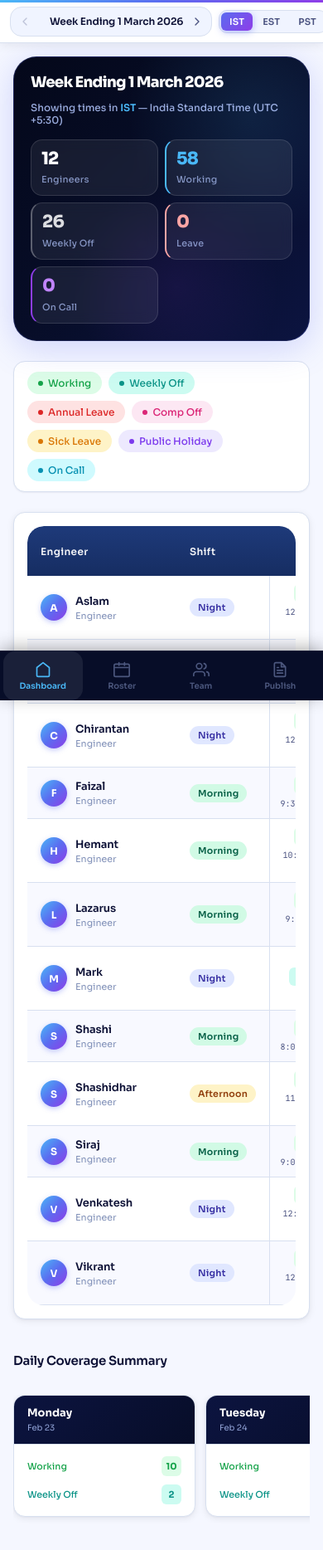
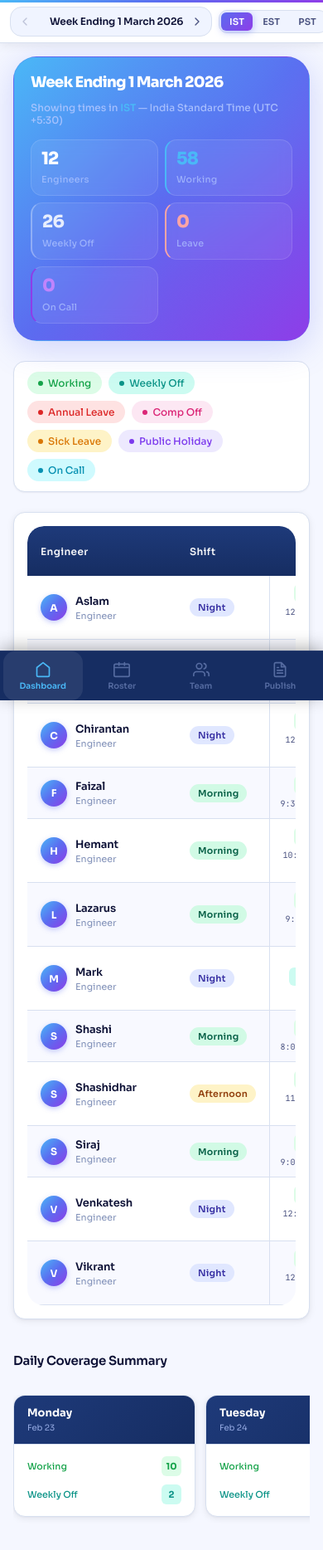
Before and after one commit to ganpatibappa885-ui/roster-app, a React (Vite) app: page / in a window 390 px wide. Shown: the top 1868 px of the page at 83% size. Built offline with nearby package versions, Linux system fonts and the light colour scheme.

Commit message:
theme: brand gradient heroes, medium navy table headers

```diff
--- a/src/App.css
+++ b/src/App.css
@@ -297,7 +297,7 @@ body {
 .dash-hero {
   display: flex; align-items: flex-start; justify-content: space-between;
   gap: var(--space-8); padding: var(--space-8);
-  background: linear-gradient(135deg, var(--dark-950) 0%, var(--dark-900) 50%, var(--dark-800) 100%);
+  background: linear-gradient(135deg, #4ab8f7 0%, #5b6cf0 50%, #8e3de8 100%);
   border: 1px solid rgba(91,108,240,0.25);
   border-radius: var(--radius-xl);
   box-shadow: var(--shadow-brand-lg);
@@ -451,7 +451,7 @@ body {
 .day-card:hover { box-shadow: var(--shadow-md); border-color: var(--border-strong); transform: translateY(-2px); }
 .day-card-weekend { border-color: rgba(91,108,240,0.2); background: linear-gradient(180deg, #f0f0ff 0%, var(--bg-card) 100%); }
 
-.day-card-header { padding: var(--space-3) var(--space-4); background: linear-gradient(135deg, var(--dark-800), var(--dark-900)); border-bottom: 1px solid var(--border); }
+.day-card-header { padding: var(--space-3) var(--space-4); background: linear-gradient(135deg, #1e3a7a, #162d62); border-bottom: 1px solid var(--border); }
 .day-card-name { font-size: var(--text-base); font-weight: var(--font-bold); color: #fff; display: block; }
 .day-card-date { font-size: 10px; color: rgba(180,200,255,0.8); margin-top: 2px; }
 
@@ -607,7 +607,7 @@ body {
 ════════════════════════════════════════ */
 .team-page { padding-top: var(--space-6); }
 
-.team-hero { display: flex; align-items: flex-start; justify-content: space-between; gap: var(--space-6); padding: var(--space-6) var(--space-8); background: linear-gradient(135deg, var(--dark-950) 0%, var(--dark-900) 100%); border: 1px solid rgba(91,108,240,0.2); border-radius: var(--radius-xl); box-shadow: var(--shadow-brand); position: relative; overflow: hidden; }
+.team-hero { display: flex; align-items: flex-start; justify-content: space-between; gap: var(--space-6); padding: var(--space-6) var(--space-8); background: linear-gradient(135deg, #4ab8f7 0%, #5b6cf0 50%, #8e3de8 100%); border: 1px solid rgba(91,108,240,0.2); border-radius: var(--radius-xl); box-shadow: var(--shadow-brand); position: relative; overflow: hidden; }
 .team-hero::before { content: ''; position: absolute; top: -50px; right: -50px; width: 160px; height: 160px; border-radius: 50%; background: radial-gradient(circle, rgba(74,184,247,0.1) 0%, transparent 70%); pointer-events: none; }
 .team-hero-main { flex: 1; position: relative; z-index: 1; }
 .team-title    { font-size: var(--text-2xl); font-weight: var(--font-extrabold); color: #fff; letter-spacing: -0.04em; }
@@ -627,7 +627,7 @@ body {
 .team-table-card .eng-list-wrap { overflow-x: auto; -webkit-overflow-scrolling: touch; }
 .team-table-card .eng-list { overflow-x: auto; }
 
-.team-table-header { display: flex; align-items: center; gap: var(--space-3); padding: var(--space-4) var(--space-6); background: linear-gradient(180deg, var(--dark-800) 0%, var(--dark-900) 100%); color: rgba(255,255,255,0.95); }
+.team-table-header { display: flex; align-items: center; gap: var(--space-3); padding: var(--space-4) var(--space-6); background: linear-gradient(180deg, #1e3a7a 0%, #162d62 100%); color: rgba(255,255,255,0.95); }
 .team-table-title  { font-size: var(--text-md); font-weight: var(--font-semibold); letter-spacing: -0.02em; }
 .team-table-count  { background: rgba(255,255,255,0.15); padding: 3px 11px; border-radius: 999px; font-size: var(--text-sm); font-weight: var(--font-bold); }
 
@@ -683,7 +683,7 @@ body {
 
 .summary-table-wrap { overflow-x: auto; border-radius: var(--radius-lg); }
 .summary-table { width: 100%; border-collapse: collapse; font-size: var(--text-base); }
-.summary-table thead th { background: linear-gradient(180deg, var(--dark-800) 0%, var(--dark-900) 100%); color: rgba(255,255,255,0.95); padding: 14px 16px; text-align: left; font-size: var(--text-sm); font-weight: var(--font-semibold); letter-spacing: 0.02em; }
+.summary-table thead th { background: linear-gradient(180deg, #1e3a7a 0%, #162d62 100%); color: rgba(255,255,255,0.95); padding: 14px 16px; text-align: left; font-size: var(--text-sm); font-weight: var(--font-semibold); letter-spacing: 0.02em; }
 .summary-table thead th:first-child { border-radius: var(--radius-lg) 0 0 0; }
 .summary-table thead th:last-child  { border-radius: 0 var(--radius-lg) 0 0; }
 .summary-table tbody tr { transition: background var(--t-fast); }
@@ -701,14 +701,14 @@ body {
 ::-webkit-scrollbar-thumb { background: var(--fg-blue-mid); border-radius: 99px; opacity: 0.5; }
 ::-webkit-scrollbar-thumb:hover { background: var(--fg-purple); }
 
-::selection { background: rgba(91,108,240,0.2); color: var(--dark-900); }
+::selection { background: rgba(91,108,240,0.2); color: #162d62; }
 
 /* ════════════════════════════════════════
    PUBLISHING CENTER
 ════════════════════════════════════════ */
 .pub-page { padding-top: var(--space-6); }
 
-.pub-hero { display: flex; align-items: center; justify-content: space-between; gap: var(--space-6); padding: var(--space-6) var(--space-8); background: linear-gradient(135deg, var(--dark-950) 0%, var(--dark-900) 100%); border-radius: var(--radius-xl); box-shadow: var(--shadow-brand); position: relative; overflow: hidden; border: 1px solid rgba(91,108,240,0.2); }
+.pub-hero { display: flex; align-items: center; justify-content: space-between; gap: var(--space-6); padding: var(--space-6) var(--space-8); background: linear-gradient(135deg, #4ab8f7 0%, #5b6cf0 50%, #8e3de8 100%); border-radius: var(--radius-xl); box-shadow: var(--shadow-brand); position: relative; overflow: hidden; border: 1px solid rgba(91,108,240,0.2); }
 .pub-hero::before { content: ''; position: absolute; top: -50px; right: -50px; width: 160px; height: 160px; border-radius: 50%; background: radial-gradient(circle, rgba(74,184,247,0.1) 0%, transparent 70%); pointer-events: none; }
 .pub-hero-main { flex: 1; position: relative; z-index: 1; }
 .pub-title    { font-size: var(--text-2xl); font-weight: var(--font-extrabold); color: #fff; letter-spacing: -0.04em; }
@@ -734,7 +734,7 @@ body {
 .pub-day-card:hover { box-shadow: var(--shadow-md); transform: translateY(-2px); }
 .pub-day-weekend { border-color: rgba(91,108,240,0.2); background: linear-gradient(180deg, #f0f0ff 0%, var(--bg-card) 100%); }
 
-.pub-day-header { padding: var(--space-3) var(--space-4); background: linear-gradient(135deg, var(--dark-800), var(--dark-900)); display: flex; flex-direction: column; }
+.pub-day-header { padding: var(--space-3) var(--space-4); background: linear-gradient(135deg, #1e3a7a, #162d62); display: flex; flex-direction: column; }
 .pub-day-name   { font-size: var(--text-base); font-weight: var(--font-bold); color: #fff; }
 .pub-day-date   { font-size: 10px; color: rgba(180,200,255,0.8); margin-top: 2px; }
 
@@ -805,7 +805,7 @@ body {
 ════════════════════════════════════════ */
 .view-page { min-height: 100vh; background: var(--bg-app); font-family: var(--font-sans); -webkit-font-smoothing: antialiased; }
 
-.view-header { background: linear-gradient(135deg, var(--dark-950) 0%, var(--dark-900) 100%); border-bottom: 1px solid rgba(91,108,240,0.2); box-shadow: var(--shadow-brand-lg); position: sticky; top: 0; z-index: 50; }
+.view-header { background: linear-gradient(135deg, #162d62 0%, #1e3a7a 100%); border-bottom: 1px solid rgba(91,108,240,0.2); box-shadow: var(--shadow-brand-lg); position: sticky; top: 0; z-index: 50; }
 .view-header-inner { max-width: 1440px; margin: 0 auto; padding: var(--space-5) var(--space-10); display: flex; align-items: center; gap: var(--space-8); }
 .view-brand { display: flex; align-items: center; gap: var(--space-3); flex-shrink: 0; }
 .view-brand-dot { width: 8px; height: 8px; border-radius: 50%; background: var(--fg-gradient); box-shadow: 0 0 10px rgba(91,108,240,0.6); }
@@ -827,12 +827,12 @@ body {
 .view-card       { background: var(--bg-card); border: 1px solid var(--border); border-radius: var(--radius-lg); box-shadow: var(--shadow-md); }
 .view-table-wrap { overflow-x: auto; border-radius: var(--radius-lg); }
 .view-table      { width: 100%; border-collapse: collapse; font-size: var(--text-base); }
-.view-table thead th { background: linear-gradient(180deg, var(--dark-800) 0%, var(--dark-900) 100%); color: rgba(255,255,255,0.95); padding: 13px 14px; font-size: var(--text-sm); font-weight: var(--font-semibold); letter-spacing: 0.02em; text-align: left; position: sticky; top: 0; }
+.view-table thead th { background: linear-gradient(180deg, #1e3a7a 0%, #162d62 100%); color: rgba(255,255,255,0.95); padding: 13px 14px; font-size: var(--text-sm); font-weight: var(--font-semibold); letter-spacing: 0.02em; text-align: left; position: sticky; top: 0; }
 .view-th-eng   { min-width: 170px; }
 .view-th-shift { min-width: 90px; }
 .view-th-day   { min-width: 120px; text-align: center !important; }
 .view-day-date { font-size: var(--text-xs); opacity: 0.75; margin-top: 3px; }
-.view-weekend-hdr { background: linear-gradient(180deg, var(--dark-950) 0%, #02041a 100%) !important; }
+.view-weekend-hdr { background: linear-gradient(180deg, #12255a 0%, #0d1a45 100%) !important; }
 
 .view-row-even { background: var(--bg-card); }
 .view-row-odd  { background: #f8f8ff; }
@@ -908,7 +908,7 @@ body {
 
   .mobile-bottomnav {
     display: flex !important; position: fixed; bottom: 0; left: 0; right: 0;
-    height: 60px; background: var(--dark-900);
+    height: 60px; background: #162d62;
     border-top: 1px solid rgba(255,255,255,0.08);
     box-shadow: 0 -4px 20px rgba(0,0,0,0.3);
     z-index: 9999; padding: 0 var(--space-1);
```
